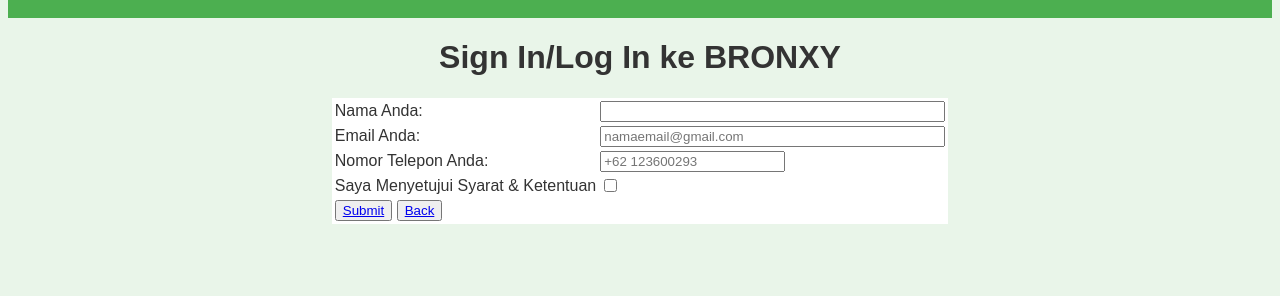
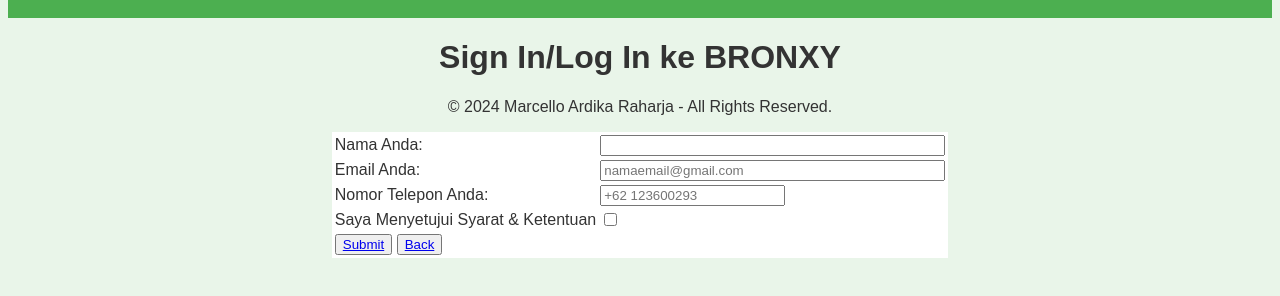
Before and after one commit to ardikamarcel/proyek-info, a plain HTML site: page Aupraksignin.html in a window 1280 px wide. Shown: the part 128-424 px from the top of the page. Drawn offline with Linux system fonts and the light colour scheme.

Commit message:
Update Aupraksignin.html

```diff
--- a/Aupraksignin.html
+++ b/Aupraksignin.html
@@ -42,5 +42,8 @@
             <button><a href="index.html">Submit</a></button>
             <button><a href="index.html">Back</a></button>
         </td>
+        <footer>
+        <p style="text-align: center;">© 2024 Marcello Ardika Raharja - All Rights Reserved.</p>
+        </footer>
 </body>
 </html>
```
